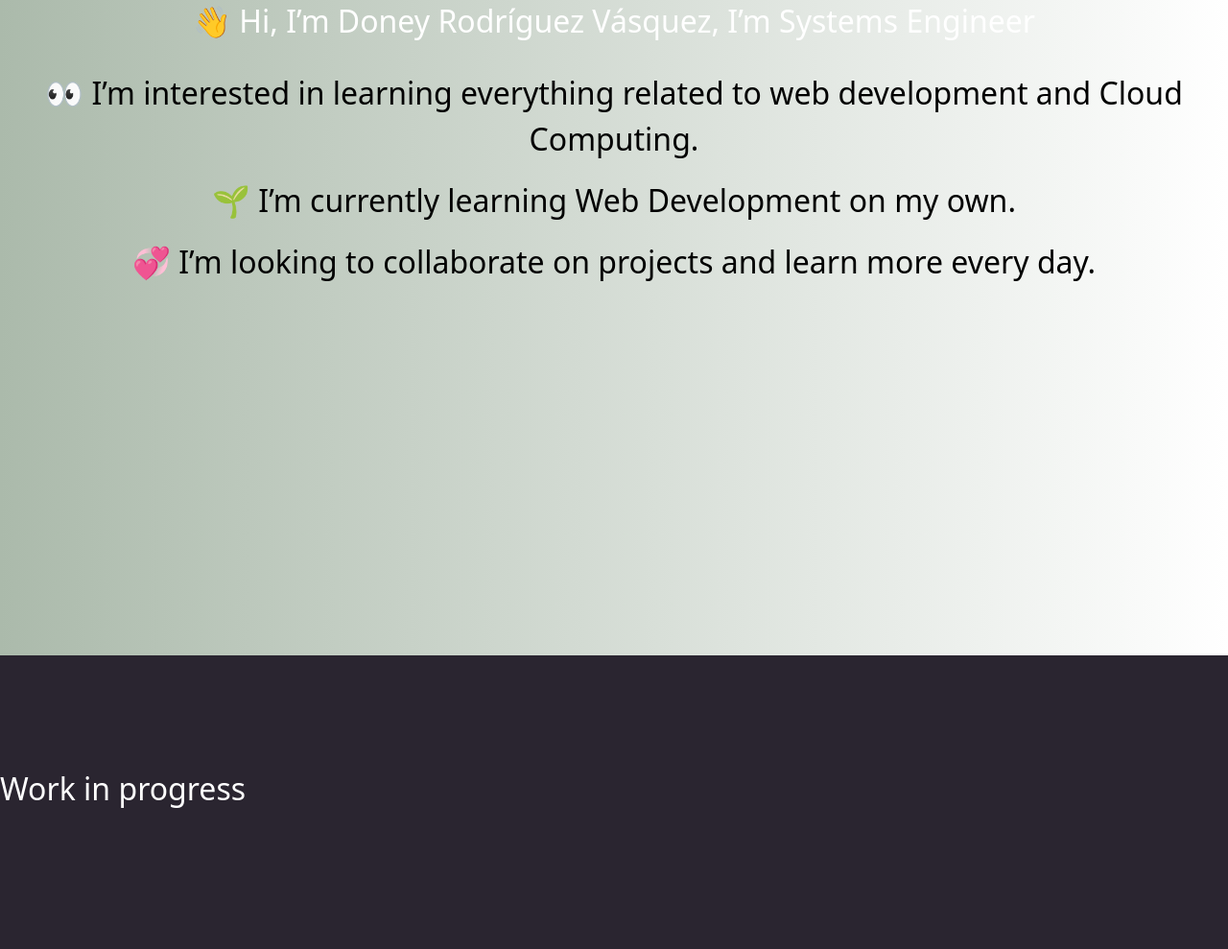
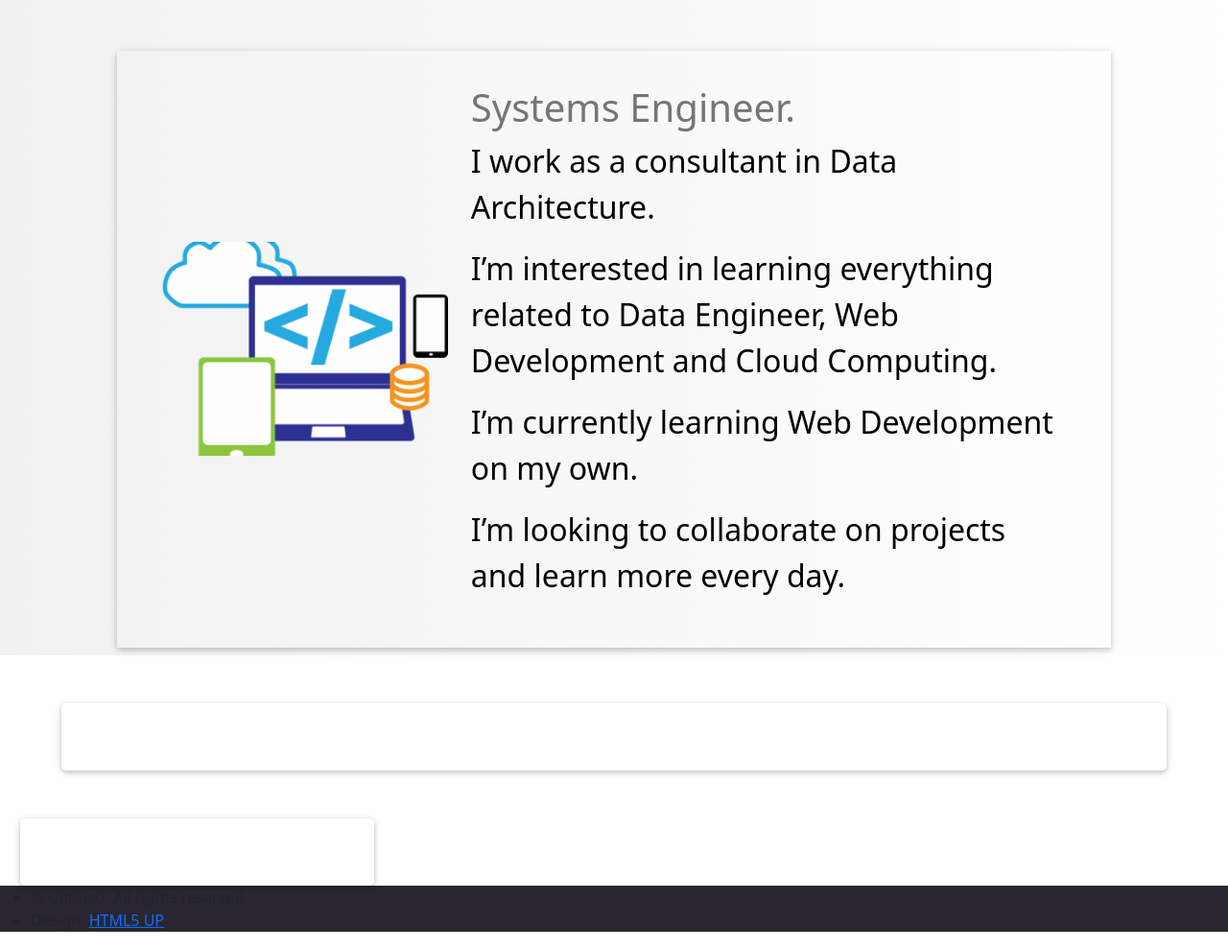
Before and after one commit to DoneyRodriguezVasquez/DoneyRodriguezVasquez.github.io, a plain HTML site: page index.html in a window 1280 px wide. Shown: the part 911-1900 px from the top of the page at 96% size. Drawn offline with nearby package versions, Linux system fonts and the light colour scheme.

Commit message:
adding section about

```diff
--- a/css/styles.css
+++ b/css/styles.css
@@ -1,5 +1,6 @@
 body {
     margin: 0 auto;
+    overflow-x: hidden; /* Hide horizontal scrollbar */
 }
 
 .header {
@@ -35,34 +36,24 @@ body {
     color: coral;
 }
 
-.intro {
+.sections {
     height: 100vh;
     width: 100%;
-    background: #abbaab;  /* fallback for old browsers */
-    background: -webkit-linear-gradient(to left, #ffffff, #abbaab);  /* Chrome 10-25, Safari 5.1-6 */
-    background: linear-gradient(to left, #ffffff, #abbaab); /* W3C, IE 10+/ Edge, Firefox 16+, Chrome 26+, Opera 12+, Safari 7+ */
+    background: #f1f1f1;  /* fallback for old browsers */
+    background: -webkit-linear-gradient(to left, #ffffff, #f1f1f1);  /* Chrome 10-25, Safari 5.1-6 */
+    background: linear-gradient(to left, #ffffff, #f1f1f1); /* W3C, IE 10+/ Edge, Firefox 16+, Chrome 26+, Opera 12+, Safari 7+ */
     padding-top: 120px;
+    padding-left: 5%;
+    padding-right: 5%;
 }
 
-.resume {
-    height: 100vh;
-    width: 100%;
-    background-color:rgb(42, 37, 48);
-    padding-top: 120px;
-}
-
-.work {
-    height: 100vh;
-    width: 100%;
-    background-color:rgb(42, 37, 48);
-    padding-top: 120px;
-}
-
-.contact {
-    height: 100vh;
-    width: 100%;
-    background-color:rgb(42, 37, 48);
-    padding-top: 120px;
+.box {
+    margin: 0 auto;
+    padding: 35px;
+    width: 90%;
+    margin-top: 50px;
+    color: #757575 !important;
+    box-shadow: 0 2px 5px 0 rgba(0,0,0,0.16),0 2px 10px 0 rgba(0,0,0,0.12);
 }
 
 .bi {
@@ -76,35 +67,50 @@ p {
     line-height: 1.5;
 }
 
-.bg-navy {
-    background-color:#001f3f;
+.image {
+    display: flex;
+    position: relative;
+    align-self: center;
+}
+
+.image.featured {
+    margin: 0 auto;
+    width: 100%;
+    height: auto;
+}
+
+
+footer {
+    width: 100%;
+    background-color:rgb(42, 37, 48);
+
 }
 
 
 @media screen and (max-width: 1680px) {
 
-    content {
-        width: 1200px;
+    header {
+        width: 100%;
     }
 }
 
 @media screen and (max-width: 1280px) {
 
-    content {
-        width: 960px;
+    header {
+        width: 100%;
     }
 }
 
 @media screen and (max-width: 980px) {
 
-    content {
+    header {
         width: 100%;
     }
 }
 
 @media screen and (max-width: 736px) {
 
-    .content {
+    header {
         width: 100%;
         max-width: calc(100% - 30px);
     }
--- a/index.html
+++ b/index.html
@@ -18,10 +18,10 @@
 
                     <div class="d-flex justify-content-center align-items-center h-100">
                         <div class="m-3 text-white">
-                            <img src="./img/photo.jpg" class="mx-auto d-block" style="border-radius: 50%; height: 100%; width: 40%;" alt="profile photo">
-                            <h1 class="mb-3">Doney Antonio Rodríguez Vásquez</h1>
+                            <img src="./img/photo.jpg" class="mx-auto d-block" style="border-radius: 50%; border: 2px solid #FFF; height: auto; width: 300px;" alt="profile photo">
+                            <h1 class="mb-3">Hi, I’m IDoney Antonio Rodríguez Vásquez</h1>
                             <hr/>
-                            <h4 class="mb-3">Systems Engineer in Costa Rica</h4>
+
                         </div>
                     </div>
             </div>
@@ -37,12 +37,12 @@
                             <li class="nav-item">
                                 <a class="nav-link d-flex flex-column" aria-current="page" href="#">
                                     <i class="bi bi-house"></i>
-                                    <span class="d-none d-sm-inline">Top</span>
+                                    <span class="d-none d-sm-inline">Home</span>
                                 </a>
                             </li>
                             <li class="nav-item">
-                                <a class="nav-link d-flex flex-column" href="#intro">
-                                    <i class="bi bi-person"></i>
+                                <a class="nav-link d-flex flex-column" aria-current="page" href="#about">
+                                    <i class="bi bi-house"></i>
                                     <span class="d-none d-sm-inline">About Me</span>
                                 </a>
                             </li>
@@ -62,28 +62,29 @@
                     </div>
                 </div>
             </nav>
-
         <!-- Navbar -->
-        <!-- Section intro-->
-        <section class="intro" id="intro">
-            <div class="row">
-                <div class="col-md-12 text-white text-center">
-                    <h2>👋 Hi, I’m Doney Rodríguez Vásquez, I’m Systems Engineer</h2>
-                    <br>
-                    <p>👀 I’m interested in learning everything related to web development and Cloud Computing.</p>
-                    <p>🌱 I’m currently learning Web Development on my own.</p>
-                    <p>💞️ I’m looking to collaborate on projects and learn more every day.</p>
+        <section class="sections" id="about">
+            <div class="row box">
+                <div class="image col-md-4 col-sm-6">
+                    <img src="./img/dev_img.png" class="image featured" alt="">
                 </div>
-                <div class="col-md-4">
-
+                <div class="col-md-8 col-sm-6 text-left">
+                    <h1>Systems Engineer.</h1>
+                    <p>I work as a consultant in Data Architecture.</p>
+                    <p>I’m interested in learning everything related to Data Engineer, Web Development and Cloud Computing.</p>
+                    <p>I’m currently learning Web Development on my own.</p>
+                    <p>I’m looking to collaborate on projects and learn more every day.</p>
                 </div>
             </div>
         </section>
         <!-- Section Resume-->
         <section class="resume" id="resume">
             <div class="row">
-                <div class="col-md-8 text-white">
-                    <h2>Work in progress</h2>
+                <div class="col-md-12 text-center">
+                    <h2></h2>
+                    <div class="box rounded-3">
+
+                    </div>
                 </div>
                 <div class="col-md-4">
 
@@ -93,21 +94,22 @@
         <!-- Section Contact-->
         <section class="contact" id="contact">
             <div class="row">
-                <div class="col-md-8 text-white">
-                    <h2>Work in progress</h2>
+                <div class="col-md-4 col-sm-6 text-white">
+                    <div class="box rounded-3">
+
+                    </div>
                 </div>
                 <div class="col-md-4">
 
                 </div>
             </div>
         </section>
-        <footer>
-            <ul id="copyright">
-                <li>&copy; Untitled. All rights reserved.</li><li>Design: <a href="http://html5up.net">HTML5 UP</a></li>
-            </ul>
-        </footer>
     </header>
-
+    <footer>
+        <ul>
+            <li>&copy; Untitled. All rights reserved.</li><li>Design: <a href="http://html5up.net">HTML5 UP</a></li>
+        </ul>
+    </footer>
     <!-- Option 1: Bootstrap Bundle with Popper -->
     <script src="https://cdn.jsdelivr.net/npm/bootstrap@5.0.0-beta2/dist/js/bootstrap.bundle.min.js" integrity="sha384-b5kHyXgcpbZJO/tY9Ul7kGkf1S0CWuKcCD38l8YkeH8z8QjE0GmW1gYU5S9FOnJ0" crossorigin="anonymous"></script>
 
```
Also changed, not shown: img/dev_img.png (added).
